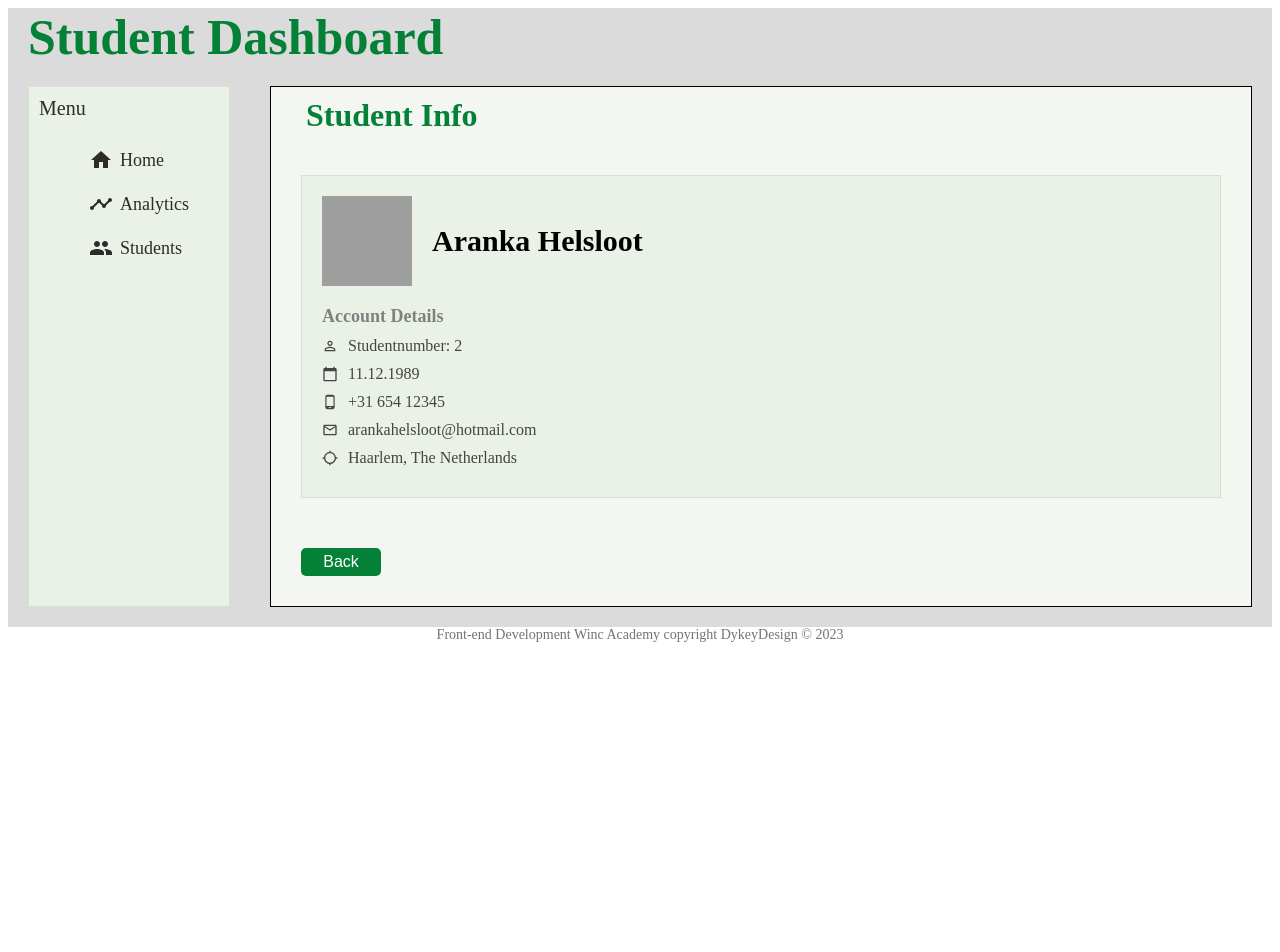
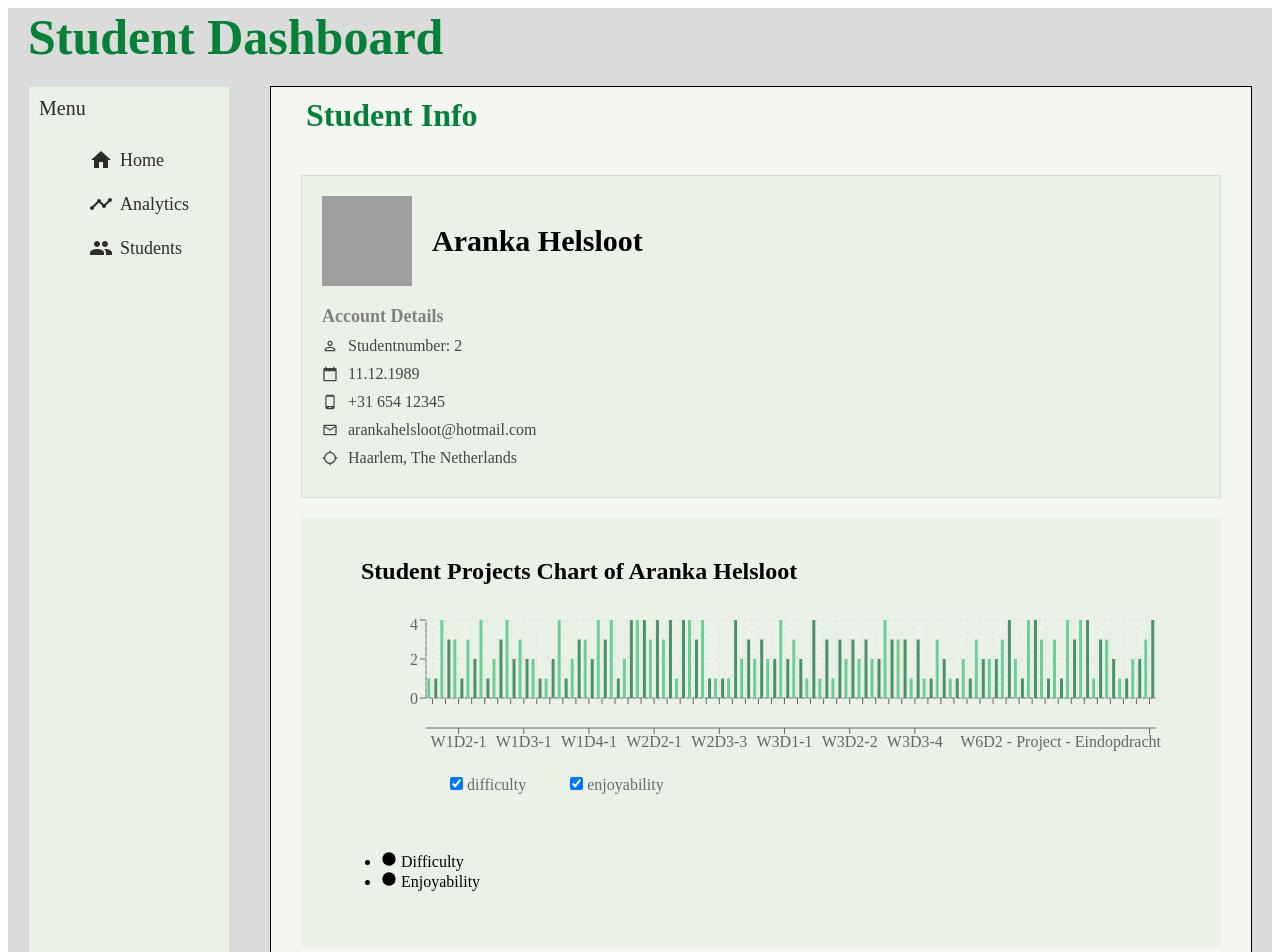
Before and after one commit to BADijkman/Student_Dashboard, a React (Create React App) app: page /students/Aranka in a window 1280 px wide. Shown: the top 952 px of the page. Before the commit the page ends 800 px from the top, so only its background shows below. Built offline with nearby package versions, Linux system fonts and the light colour scheme; grey boxes are pictures that could not be loaded; the HTML template or start-up script is replaced by a standard one.

Commit message:
edit student chart

```diff
--- /dev/null
+++ b/src/CSS/chart.css
@@ -0,0 +1,26 @@
+.chart {
+    padding: 20px;
+}
+
+.chartTitle {
+    font-weight: 600;
+    font-size: 24px;
+    margin-top: -20px;
+    margin-bottom: 30px;
+}
+
+.renderLegendCheckboxesContainer {
+    list-style: none;
+    display: flex;
+    justify-content: left;
+}
+
+.renderLegendCheckboxes {
+    margin-left: 20px;
+    padding-left: 20px;
+    color:rgba(55, 65, 68, 0.75);
+}
+
+.checkbox {
+    margin-right: 4px;
+}
--- a/src/CSS/home.css
+++ b/src/CSS/home.css
@@ -1,18 +1,16 @@
 .home {
     flex: 1;
-    padding: 20px;
-
+    margin-top: 20px;
 }
 
 .homeTextblock__head{
     margin-bottom: 40px;
 
+}
 
-}
 .homeTextblock{
     display: flex;
     flex-direction: row;
-
     flex-wrap: wrap;
     width: 100%;
 }
--- a/src/CSS/student.css
+++ b/src/CSS/student.css
@@ -1,4 +1,3 @@
-
 .student {
   flex: 1;
   margin: 20px;
@@ -11,18 +10,16 @@
 }
 
 .studentTitleContainer {
-  margin-left:60px;
+  margin-left: 60px;
   display: flex;
   align-items: center;
   justify-content: space-between;
 }
 
-
-
 .studentGoBackButton {
   width: 80px;
   border: none;
-  background-color:rgb(4, 129, 54);
+  background-color: rgb(4, 129, 54);
   color: white;
   font-size: 16px;
   padding: 5px;
@@ -43,14 +40,14 @@
 .studentProfile {
   flex: 4;
   padding: 10px;
-
 }
 
 .studentChartContainer {
-  flex: 2;
+  flex: 1;
   padding: 40px;
-  margin-left: 20px;
-  box-shadow: 0px 0px 15px -10px rgba(0, 0, 0, 0.75);
+  margin-left: 30px;
+  margin-right: 30px;
+  background-color: rgb(234, 242, 231);
 }
 
 .studentProfileTop {
--- a/src/CSS/widget.css
+++ b/src/CSS/widget.css
@@ -1,7 +1,9 @@
 .widgetLarge {
     flex: 4;
-    height: 100%;
-    padding: 10px;
+    margin-left: 10px;
+    margin-bottom: 20px;
+    width: 98%;
+    padding: 0px;
     background-color: rgb(234, 242, 231);
 }
 
--- /dev/null
+++ b/src/components/Chart.jsx
@@ -0,0 +1,73 @@
+import React, { useState } from "react";
+import {
+  BarChart,
+  Bar,
+  XAxis,
+  YAxis,
+  CartesianGrid,
+  Tooltip,
+  Legend,
+  ResponsiveContainer,
+} from "recharts";
+import "../CSS/chart.css";
+
+const Chart = ({ title, data, grid, dataKeys, className }) => {
+  const [legends, setLegends] = useState(dataKeys);
+  const toggleLegend = (legendKey, enabled) => {
+    const legendGroup = legends;
+
+    legendGroup[legendKey].enabled = enabled;
+
+    setLegends({ ...legendGroup });
+  };
+  // checkbox to toggle legend bars between Enjotability and Difficulty
+  const renderLegend = () => {
+    return (
+      <ul className="renderLegendCheckboxesContainer">
+        {Object.keys(legends).map((key) => (
+          <li className="renderLegendCheckboxes" key={`item-${key}`}>
+            <input
+              className="checkbox"
+              type="checkbox"
+              checked={legends[key].enabled}
+              onChange={(e) => toggleLegend(key, e.target.checked)}
+            />
+            {key}
+          </li>
+        ))}
+      </ul>
+    );
+  };
+
+  return (
+    <div className={className ?? "chart"}>
+      <h3 className="chartTitle"> {title} </h3>
+      <ResponsiveContainer width="100%" aspect={4 / 1}>
+        <BarChart data={data}>
+          <XAxis xAxisId="0" dataKey="name" />
+          <XAxis
+            xAxisId="1"
+            dataKey="project"
+            allowDuplicatedCategory={false}
+          />
+          <YAxis />
+          <Tooltip />
+          <Legend content={renderLegend} />
+          {grid && <CartesianGrid stroke="#e0dfdf" strokeDasharray="3 3" />}
+
+
+
+
+          {legends &&
+            Object.keys(legends)
+              .filter((key) => legends[key].enabled)
+              .map((key) => (
+                <Bar key={key} dataKey={key} fill={legends[key].color} />
+              ))}
+        </BarChart>
+      </ResponsiveContainer>
+    </div>
+  );
+};
+
+export default Chart;
--- a/src/components/Widget.jsx
+++ b/src/components/Widget.jsx
@@ -47,8 +47,6 @@ const Widget = () => {
           data={averagesPerStudent}
           title="Student Analytics Enjoyability and Difficulty Per Student"
           grid
-
-
         />
       </div>
     </div>
--- a/src/pages/Home.jsx
+++ b/src/pages/Home.jsx
@@ -1,7 +1,4 @@
 import React from "react";
-
-
-
 import Textblock from "../components/Textblock"
 import Widget from"../components/Widget";
 import "../CSS/home.css";
@@ -15,13 +12,12 @@ const Home = () => {
          <Textblock/>
          <Textblock/>
         </div>
-
-
-
       </div>
       <div className="homeWidgets">
         <Widget />
       </div>
+      <div><Textblock/></div>
+
     </div>
   );
 };
--- a/src/pages/Student.jsx
+++ b/src/pages/Student.jsx
@@ -1,7 +1,7 @@
 import React from "react";
 import { useParams, Link, Navigate } from "react-router-dom";
 import "../CSS/student.css";
-// import Brightness1Icon from "@mui/icons-material/Brightness1";
+import Brightness1Icon from "@mui/icons-material/Brightness1";
 import {
   CalendarToday,
   LocationSearching,
@@ -12,11 +12,31 @@ import {
 
 import { studentInfo } from "../studentInfo";
 import studentsData from "../studentData.json";
+import Chart from "../components/Chart";
+
 
 // get studentDetails by ID
 const getStudentByFirstName = (firstName) => {
   return studentInfo.find((student) => student.firstName === firstName);
 };
+
+// group data
+const dataPerStudent = studentsData.reduce((group, data) => {
+  group[data.name] = group[data.name] ?? [];
+
+  group[data.name].push({
+    project: data.project,
+    difficulty: data.difficulty,
+    enjoyability: data.enjoyability,
+  });
+
+  return group;
+}, {});
+
+
+
+
+
 
 const Student = () => {
   const params = useParams();
@@ -51,7 +71,6 @@ const Student = () => {
             <div className="studentProfileInfo">
               <PermIdentity className="studentProfileIcon" />
               <span className="studentProfileInfoTitle">
-
                 Studentnumber: {studentInfo.id}
               </span>
             </div>
@@ -59,12 +78,9 @@ const Student = () => {
             <div className="studentProfileInfo">
               <CalendarToday className="studentProfileIcon" />
               <span className="studentProfileInfoTitle">
-
                 {studentInfo.dateOfBirth}{" "}
               </span>
             </div>
-
-
 
             <div className="studentProfileInfo">
               <PhoneAndroid className="studentProfileIcon" />
@@ -89,17 +105,72 @@ const Student = () => {
                 {studentInfo.location}{" "}
               </span>
             </div>
-
-
           </div>
-
-
         </div>
       </div>
 
+
+
+      <div className="studentChartContainer">
+          <Chart
+            data={dataPerStudent[studentInfo.firstName]}
+            title={`Student Projects Chart of ${studentInfo.firstName} ${studentInfo.lastName}`}
+            grid
+            dataKeys={{
+              difficulty: {
+                color: "#6BCF93",
+                enabled: true,
+              },
+              enjoyability: {
+                color: "#4B9167",
+                enabled: true,
+              },
+            }}
+          />
+
+          <ul className="analyticsChartLegend">
+            <li className="legendListItem">
+              {" "}
+              <Brightness1Icon
+                fontSize="Medium"
+                className="legendDifficultyIcon"
+              />{" "}
+              Difficulty{" "}
+            </li>
+            <li className="legendListItem">
+              {" "}
+              <Brightness1Icon
+                fontSize="Medium"
+                className="legendEnjoyabilityIcon"
+              />{" "}
+              Enjoyability
+            </li>
+          </ul>
+        </div>
+
+
+
+
+
+
+
+
       <Link to="/studentList">
               <button className="studentGoBackButton"> Back </button>
-            </Link>
+      </Link>
+
+
+
+
+
+
+
+
+
+
+
+
+
     </div>
   );
 };
```
